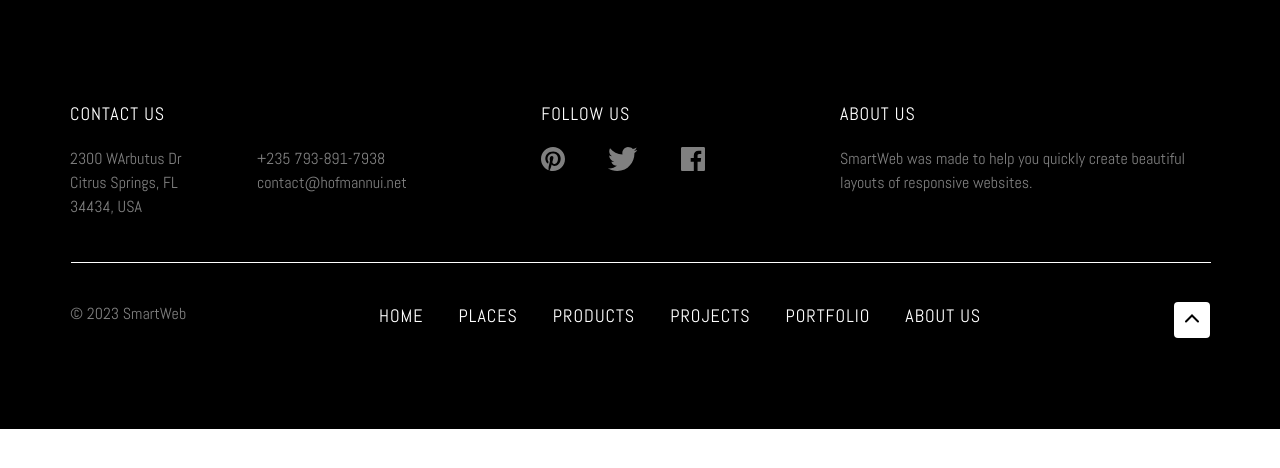
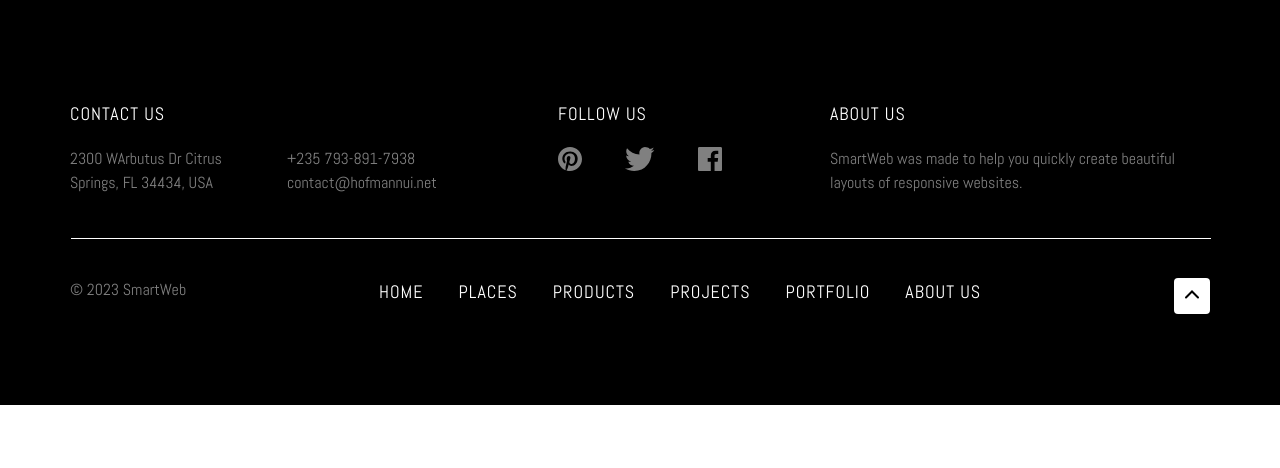
Before and after one commit to HoangLiarPhuongLe/html_css_training, a plain HTML site: page practice-one/src/index.html in a window 1280 px wide. Drawn offline with Linux system fonts and the light colour scheme; files whose address does not match are found by name.

Commit message:
fix(footer): update layout for footer section

```diff
--- a/practice-one/src/assets/styles/bases/typography.css
+++ b/practice-one/src/assets/styles/bases/typography.css
@@ -52,7 +52,7 @@ a {
 
 @font-face {
   font-family: "Montserrat";
-  font-weight: 700;
+  font-weight: 400;
   font-style: normal;
   src: url("../fonts/static/Montserrat-Bold.ttf") format("truetype");
 }
--- a/practice-one/src/assets/styles/sections/footer.css
+++ b/practice-one/src/assets/styles/sections/footer.css
@@ -31,6 +31,7 @@
   display: flex;
   flex-direction: column;
   gap: 24px;
+  max-width: 380px;
 }
 
 .item-title {
@@ -48,27 +49,21 @@
   gap: 54px;
 }
 
-.address .limit-text {
-  max-width: 133px;
-  max-height: 77px;
-}
-
-.limit-text {
-  max-width: 370px;
-  max-height: 48px;
-}
-
-.contact-info {
-  display: flex;
-  flex-direction: column;
+.address .item-size {
+  max-width: 163px;
 }
 
 .socials {
   display: flex;
   gap: 43px;
 }
+
 .social-icon {
   opacity: 0.5;
+}
+
+.socials .item-size {
+  max-width: 98px;
 }
 
 .footer-separator {
--- a/practice-one/src/index.html
+++ b/practice-one/src/index.html
@@ -15,10 +15,10 @@
                 <div class="footer-item">
                     <h4 class="item-title">contact us</h4>
                     <address class="address">
-                        <p class="description limit-text">2300 WArbutus Dr Citrus Springs, FL 34434, USA</p>
-                        <div class="contact-info">
-                                <a class="description" href="tel:+2357938917938">+235 793-891-7938</a>
-                                <a class="description" href="mailto:contact@hofmannui.net">contact@hofmannui.net</a>
+                        <p class="description item-size">2300 WArbutus Dr Citrus Springs, FL 34434, USA</p>
+                        <div class="item-size">
+                            <a class="description" href="tel:+2357938917938">+235 793-891-7938</a>
+                            <a class="description" href="mailto:contact@hofmannui.net">contact@hofmannui.net</a>
                         </div>
                     </address>
                 </div>
@@ -26,19 +26,19 @@
                     <h4 class="item-title">follow us</h4>
                     <div class="socials">
                         <a href="javascript:void(0)">
-                            <img class="social-icon" src="assets/images/icons/Pinterest.svg" alt="Pinterest"/>
+                            <img class="social-icon item-size" src="assets/images/icons/Pinterest.svg" alt="Pinterest"/>
                         </a>
                         <a href="javascript:void(0)">
-                            <img class="social-icon" src="assets/images/icons/twitter.svg" alt="Twitter"/>
+                            <img class="social-icon item-size" src="assets/images/icons/twitter.svg" alt="Twitter"/>
                         </a>
                         <a href="javascript:void(0)">
-                            <img class="social-icon" src="assets/images/icons/facebook.svg" alt="Facebook"/>
+                            <img class="social-icon item-size" src="assets/images/icons/facebook.svg" alt="Facebook"/>
                         </a>
                     </div>
                 </div>
                 <div class="footer-item">
                     <h4 class="item-title">about us</h4>
-                    <p class="description limit-text">SmartWeb was made to help you quickly create beautiful layouts of responsive websites.</p>
+                    <p class="description">SmartWeb was made to help you quickly create beautiful layouts of responsive websites.</p>
                 </div>
             </div>
 
```
